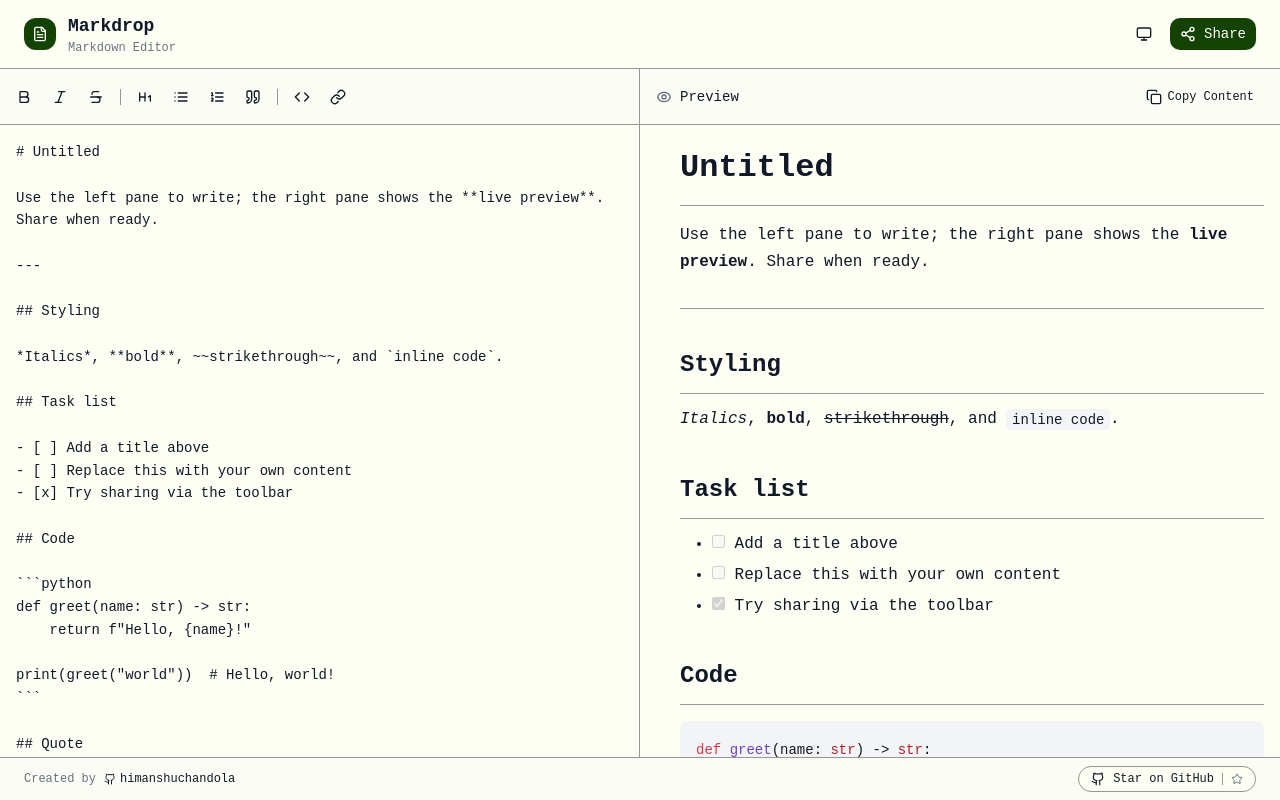
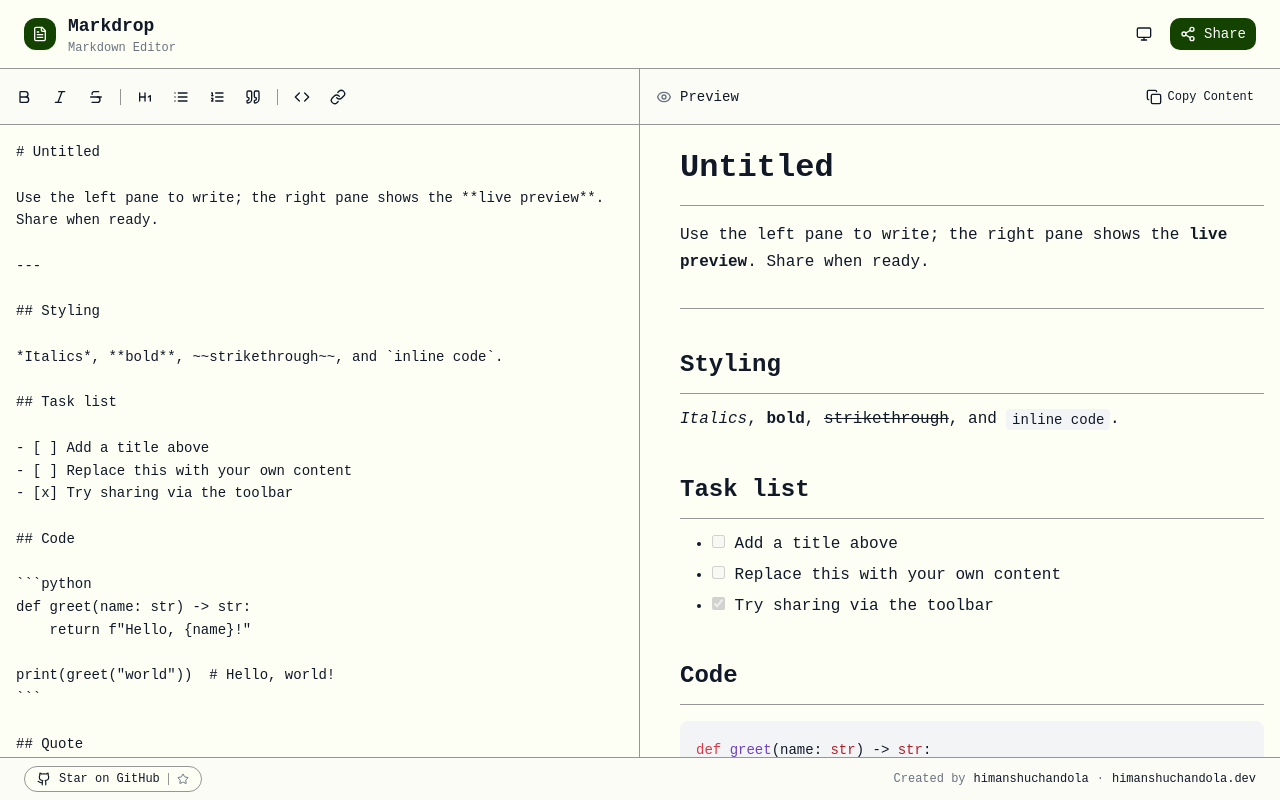
Before and after one commit to himanshuchandola/markdown-share, a Next.js app: page / in a window 1280 px wide. Built offline with nearby package versions, Linux system fonts and the light colour scheme; no server answers.

Commit message:
fix: footer layout – Star on left, author link, Open Page with arrow

```diff
--- a/app/layout.tsx
+++ b/app/layout.tsx
@@ -9,9 +9,9 @@ const _geistMono = Geist_Mono({ subsets: ["latin"] });
 
 export const metadata: Metadata = {
   title: 'Markdrop - Markdown Editor',
-  description: 'A professional markdown editor with real-time preview and sharing capabilities',
-  keywords: ['markdown', 'editor', 'preview', 'writing', 'documentation', 'markdrop'],
-  authors: [{ name: 'Markdrop Team' }],
+  description: 'Edit markdown with live preview and share instantly',
+  keywords: ['markdown', 'editor', 'preview', 'writing', 'share', 'markdrop'],
+  authors: [{ name: 'Himanshu Chandola' }],
   icons: {
     icon: [
       {
--- a/app/page.tsx
+++ b/app/page.tsx
@@ -119,21 +119,6 @@ export default function Home() {
 
       <footer className="border-t border-border bg-muted/30 px-4 py-2 md:px-6">
         <div className="mx-auto flex max-w-7xl flex-col items-center justify-between gap-2 sm:flex-row">
-          <div className="flex flex-col items-center gap-1 sm:items-start">
-            <div className="flex items-center gap-2 text-xs text-muted-foreground">
-              <span>Created by</span>
-              <a
-                href="https://github.com/himanshuchandola"
-                target="_blank"
-                rel="noreferrer"
-                className="flex items-center gap-1 font-medium text-foreground hover:underline"
-              >
-                <Github className="h-3 w-3" />
-                himanshuchandola
-              </a>
-            </div>
-          </div>
-
           <a
             href="https://github.com/himanshuchandola/markdown-share"
             target="_blank"
@@ -146,6 +131,27 @@ export default function Home() {
               <Star className="h-3 w-3" />
             </span>
           </a>
+
+          <div className="flex items-center gap-2 text-xs text-muted-foreground">
+            <span>Created by</span>
+            <a
+              href="https://github.com/himanshuchandola"
+              target="_blank"
+              rel="noreferrer"
+              className="font-medium text-foreground hover:underline"
+            >
+              himanshuchandola
+            </a>
+            <span aria-hidden="true">·</span>
+            <a
+              href="https://himanshuchandola.dev"
+              target="_blank"
+              rel="noreferrer"
+              className="font-medium text-foreground hover:underline"
+            >
+              himanshuchandola.dev
+            </a>
+          </div>
         </div>
       </footer>
     </div>
--- a/components/shared-document-view.tsx
+++ b/components/shared-document-view.tsx
@@ -184,21 +184,6 @@ export function SharedDocumentView({ content, documentId }: SharedDocumentViewPr
 
       <footer className="border-t border-border bg-muted/30 px-4 py-6 md:px-6">
         <div className="mx-auto flex max-w-3xl flex-col items-center justify-between gap-4 sm:flex-row">
-          <div className="flex flex-col items-center gap-1 sm:items-start">
-            <div className="flex items-center gap-2 text-sm text-muted-foreground">
-              <span>Created by</span>
-              <a
-                href="https://github.com/himanshuchandola"
-                target="_blank"
-                rel="noreferrer"
-                className="flex items-center gap-1 font-medium text-foreground hover:underline"
-              >
-                <Github className="h-3.5 w-3.5" />
-                himanshuchandola
-              </a>
-            </div>
-          </div>
-
           <a
             href="https://github.com/himanshuchandola/markdown-share"
             target="_blank"
@@ -211,9 +196,28 @@ export function SharedDocumentView({ content, documentId }: SharedDocumentViewPr
               <Star className="h-3.5 w-3.5" />
             </span>
           </a>
+
+          <div className="flex items-center gap-2 text-sm text-muted-foreground">
+            <span>Created by</span>
+            <a
+              href="https://github.com/himanshuchandola"
+              target="_blank"
+              rel="noreferrer"
+              className="font-medium text-foreground hover:underline"
+            >
+              himanshuchandola
+            </a>
+            <span aria-hidden="true">·</span>
+            <a
+              href="https://himanshuchandola.dev"
+              target="_blank"
+              rel="noreferrer"
+              className="font-medium text-foreground hover:underline"
+            >
+              himanshuchandola.dev
+            </a>
+          </div>
         </div>
-
-
       </footer>
     </div>
   )
```
